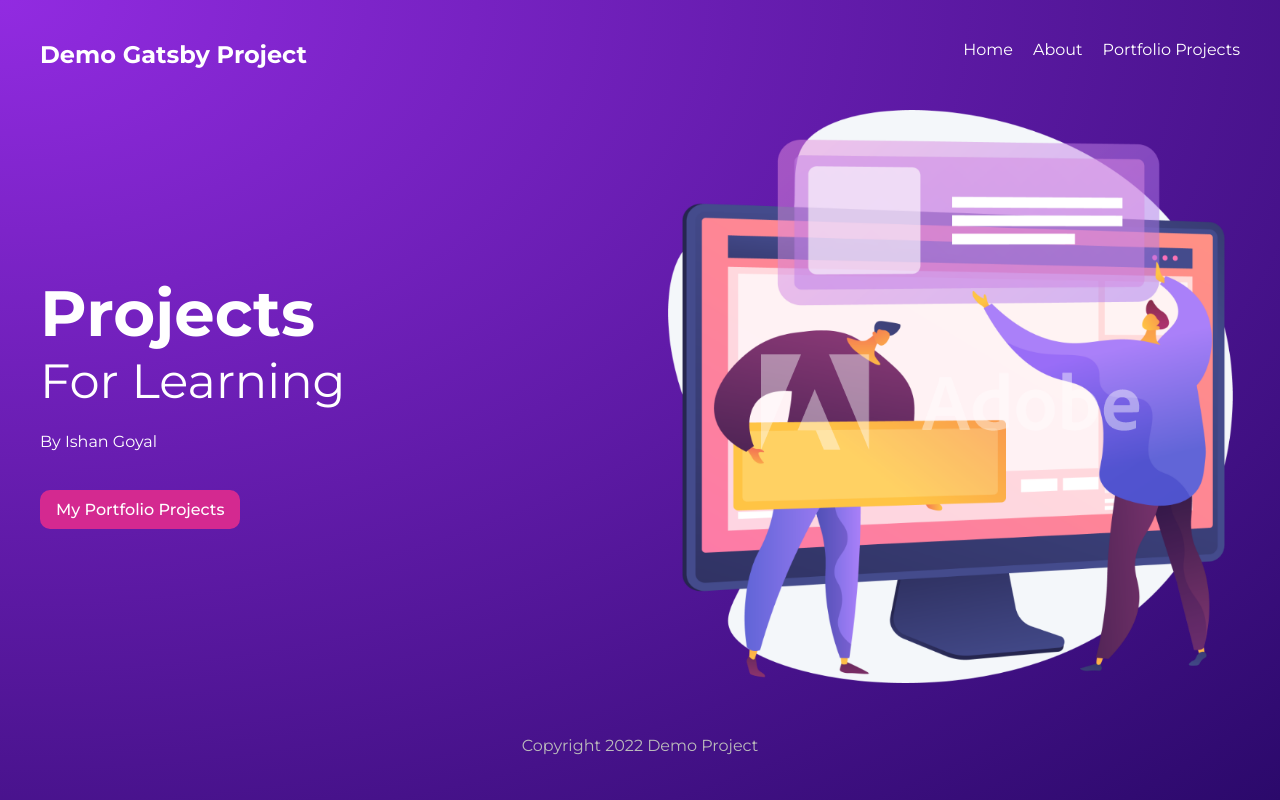
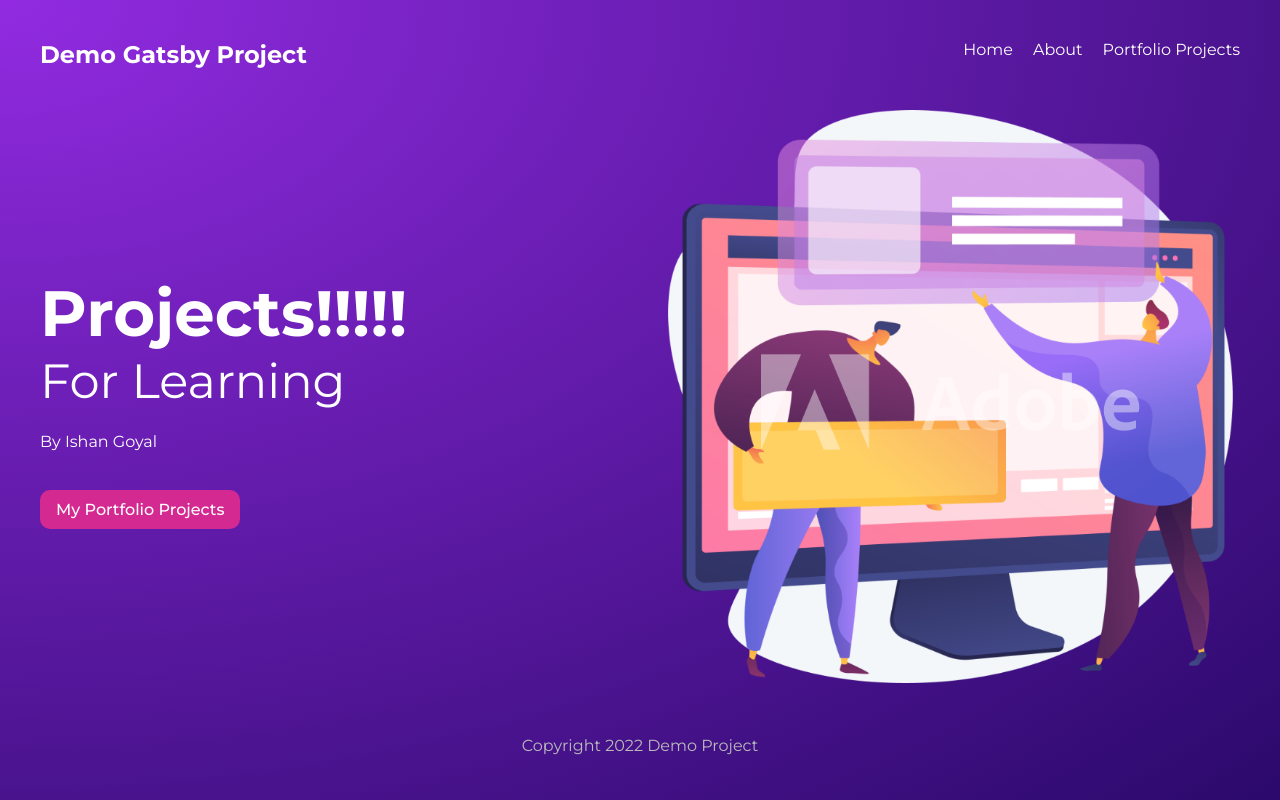
Before and after one commit to IshanGoyal04/first-gatsby-project, a Gatsby site: page / in a window 1280 px wide. Built offline with nearby package versions, Linux system fonts and the light colour scheme; Gatsby itself is replaced by a stand-in of ours.

Commit message:
Homepage changed

```diff
--- a/src/pages/index.js
+++ b/src/pages/index.js
@@ -12,7 +12,7 @@ export default function Home({ data }) {
     <Layout>
     <section className={styles.header}>
       <div>
-        <h2>Projects</h2>
+        <h2>Projects!!!!!</h2>
         <h3>For Learning</h3>
         <p>By Ishan Goyal</p>
         <Link className={styles.btn} to="/projects">My Portfolio Projects</Link>
```
